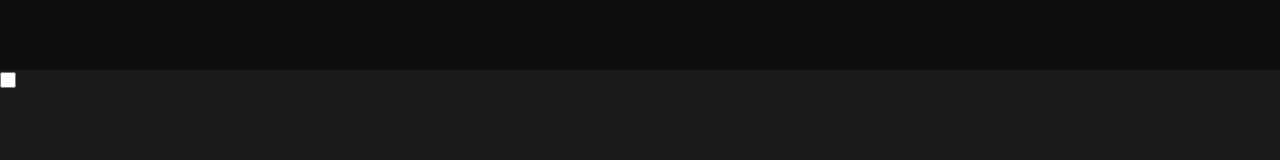
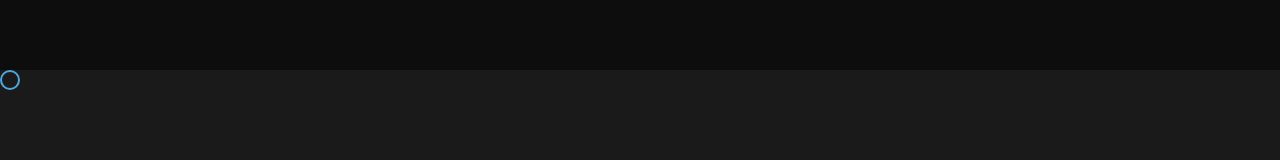
Before and after one commit to pedromeira220/ignite-fundamentos-react, a React (Vite) app: page / in a window 1280 px wide. Shown: the part 138-298 px from the top of the page. Built offline with nearby package versions, Linux system fonts and the light colour scheme.

Commit message:
feat: adding checkbox radix ui

```diff
--- a/package.json
+++ b/package.json
@@ -9,6 +9,7 @@
     "preview": "vite preview"
   },
   "dependencies": {
+    "@radix-ui/react-checkbox": "^1.0.0",
     "phosphor-react": "^1.4.1",
     "react": "^18.2.0",
     "react-dom": "^18.2.0"
--- a/src/components/Checkbox/index.tsx
+++ b/src/components/Checkbox/index.tsx
@@ -1,5 +1,12 @@
+import * as CheckboxRadix from '@radix-ui/react-checkbox'
+import { Check } from 'phosphor-react'
+
 export function Checkbox() {
   return (
-    <input type="checkbox" className="bg-transparent w-4 h-4 bg-gray-400" />
+    <CheckboxRadix.Root className="bg-transparent w-5 h-5 flex items-center justify-center rounded-full border-blue border-2 text-purple-dark hover:bg-blue-dark">
+      <CheckboxRadix.Indicator>
+        <Check size={16} color="#ffffff" />
+      </CheckboxRadix.Indicator>
+    </CheckboxRadix.Root>
   )
 }
```
Also changed, not shown: 1 other file (tests, documents, lock files or other folders).
